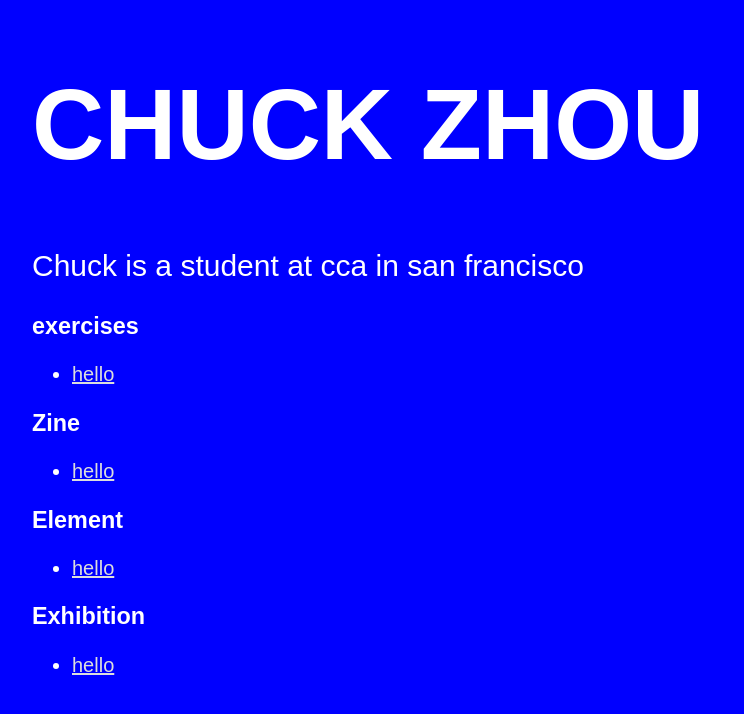
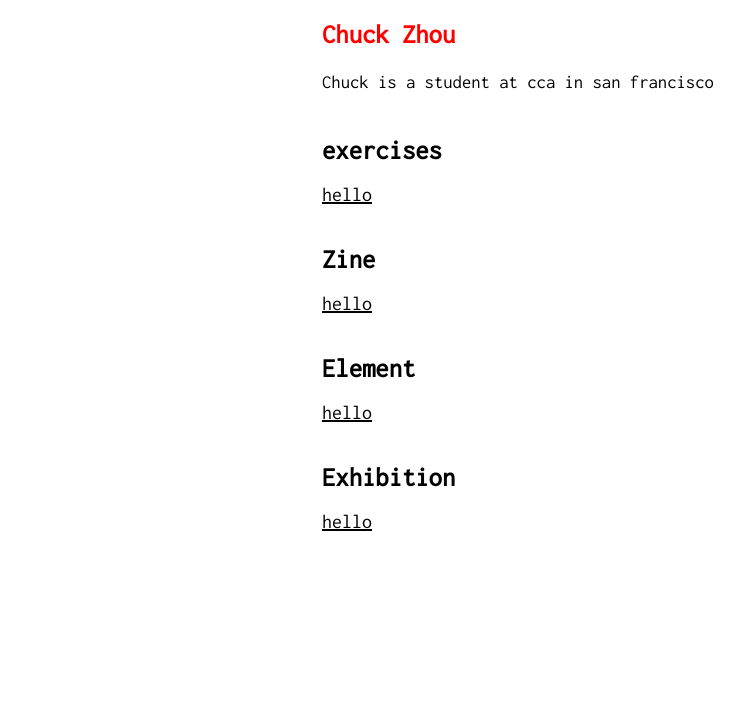
Before and after one commit to ZiangZ/Interactive2, a plain HTML site: page index.html in a window 1280 px wide. Shown: the top 714 px of the page, without its empty margins (68-812 px from the left). Drawn offline with Linux system fonts and the light colour scheme; files that its build step writes are made by us from their sources.

Commit message:
GOODTOGOOO

```diff
--- a/index.html
+++ b/index.html
@@ -4,7 +4,7 @@
 <head>
     <title>Interactive 1 - Chuck Zhou</title>
     <meta charset="utf-8" />
-    <link rel="stylesheet" type="text/css" href="styles/main.css">
+    <link rel="stylesheet" type="text/css" href="main.css">
 
     <link href="https://fonts.googleapis.com/css?family=Inconsolata" rel="stylesheet">
 </head>
```
Also changed, not shown: main.css (renamed from element/styles/main.css), 2 other files.
